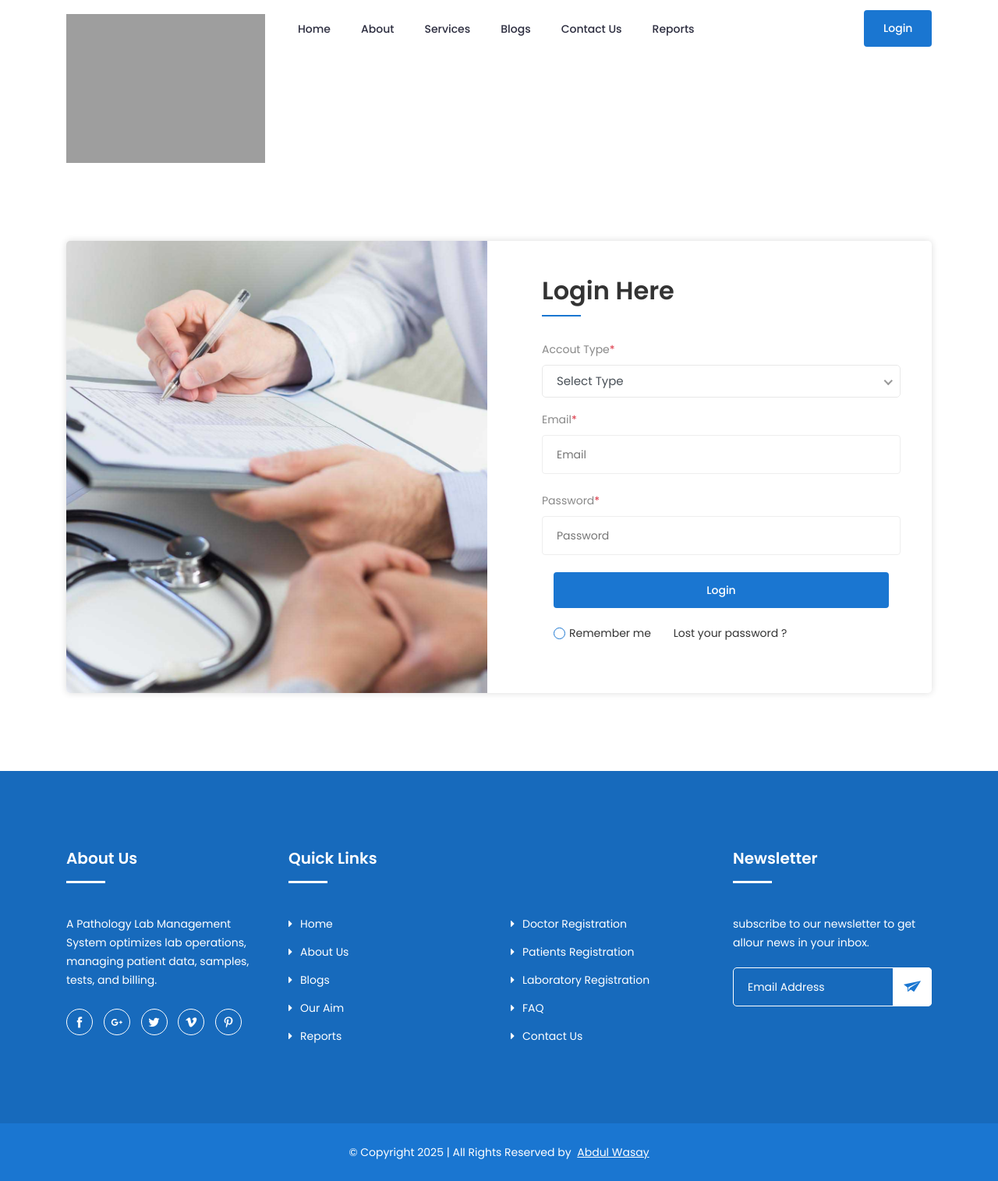
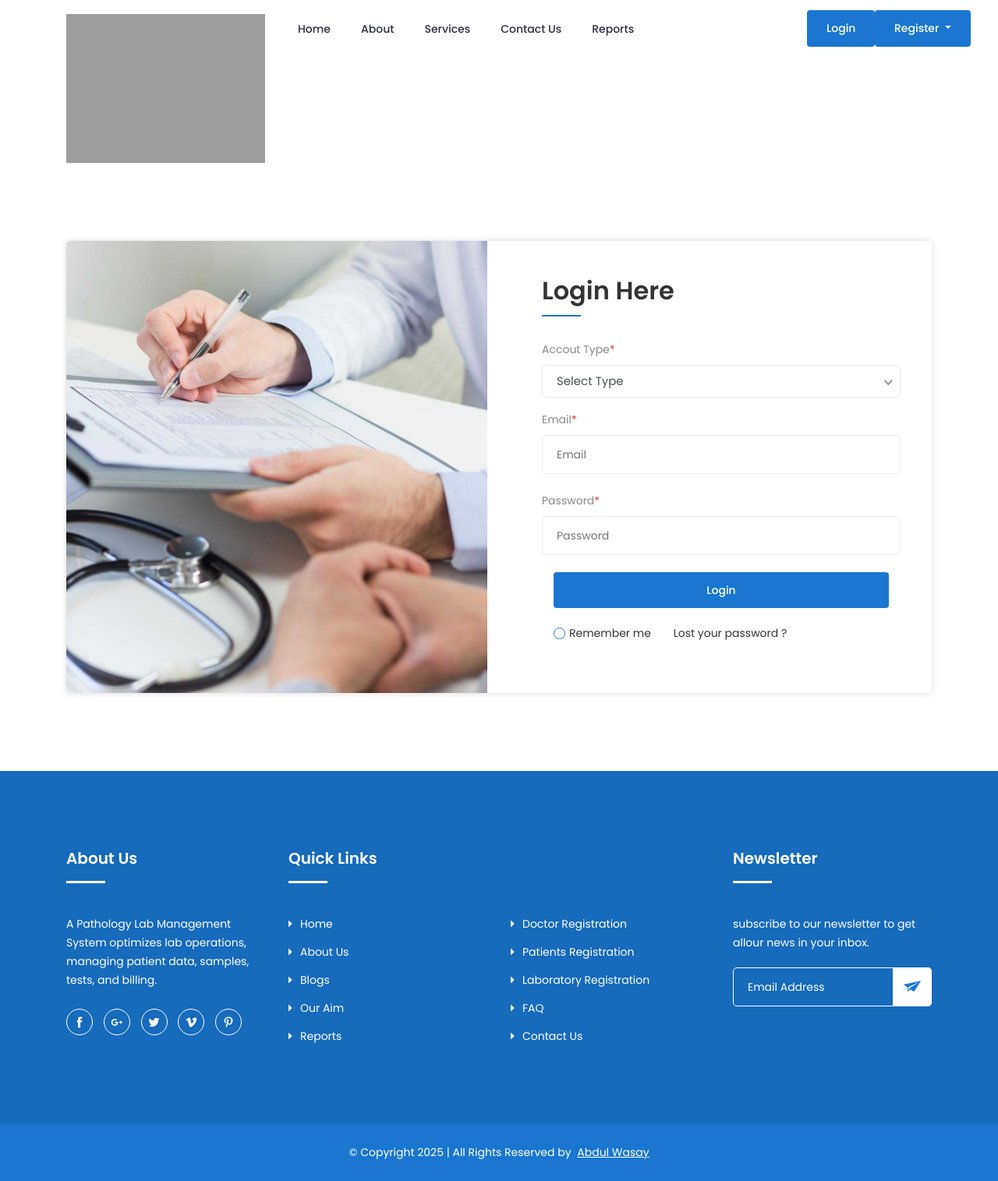
Before and after one commit to abdulwasay133/final_year_project, a PHP site: page /labreport/login.php in a window 1280 px wide. Shown: the whole page at 78% size. Run offline with PHP 8.4, Linux system fonts and the light colour scheme; grey boxes are pictures that could not be loaded.

Commit message:
Final Navbar & Registration Button Completed

```diff
--- a/navbar.php
+++ b/navbar.php
@@ -66,11 +66,10 @@ session_start();
 									<nav class="navigation">
 										<ul class="nav menu" id="myDIV">
                                             <li class="link"><a href="/labreport">Home</a></li>
-											<li class="link"><a href="#about">About</a></li>
-											<li class="link"><a href="#services">Services </a></li>
-											<li class="link"><a href="#blogs">Blogs </i></a></li>
-											<li class="link"><a href="#contact">Contact Us</a></li>
-											<li class="link"><a href="searchreports/">Reports</a></li>
+											<li class="link"><a href="/labreport/#about">About</a></li>
+											<li class="link"><a href="/labreport/#services">Services </a></li>
+											<li class="link"><a href="/labreport/#contact">Contact Us</a></li>
+											<li class="link"><a href="/labreport/searchreports/">Reports</a></li>
 										</ul>
 									</nav>
 								</div>
@@ -81,8 +80,19 @@ session_start();
                                 <?php
 if(empty($_SESSION['user'])){
 ?>
+<div class="d-flex">
 <a href="login.php" class="btn">  Login   </a>
-
+<div class="dropdown">
+  <button class="btn  dropdown-toggle" type="button" id="dropdownMenuButton" data-toggle="dropdown" aria-haspopup="true" aria-expanded="false">
+    Register
+  </button>
+  <div class="dropdown-menu" aria-labelledby="dropdownMenuButton">
+    <a class="dropdown-item" href="doctor_register.php">Doctor</a>
+    <a class="dropdown-item" href="patient_register.php">Patient</a>
+    <a class="dropdown-item" href="register.php">Laboratory</a>
+  </div>
+</div>
+</div>
 <?php }else{ ?>
     <a href="labs/" class="btn">  Dashboard   </a>
   <?php } ?>
```
Also changed, not shown: index.php (+38 -100 lines).
